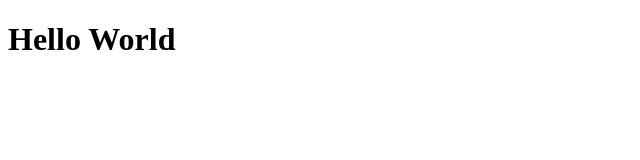
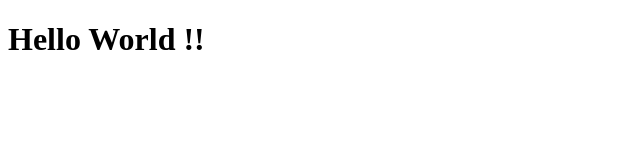
Before and after one commit to RahulDharpure2000/GitProject, a plain HTML site: page index.html in a window 1280 px wide. Shown: the full height of the page, 0-640 px from the left. Drawn offline with Linux system fonts and the light colour scheme.

Commit message:
demo js added

```diff
--- /dev/null
+++ b/demo.js
@@ -0,0 +1 @@
+console.log("demo");
--- a/index.html
+++ b/index.html
@@ -8,7 +8,7 @@
 </head>
 
 <body>
-    <h1>Hello World</h1>
+    <h1>Hello World !!</h1>
 </body>
 
 </html>
```
